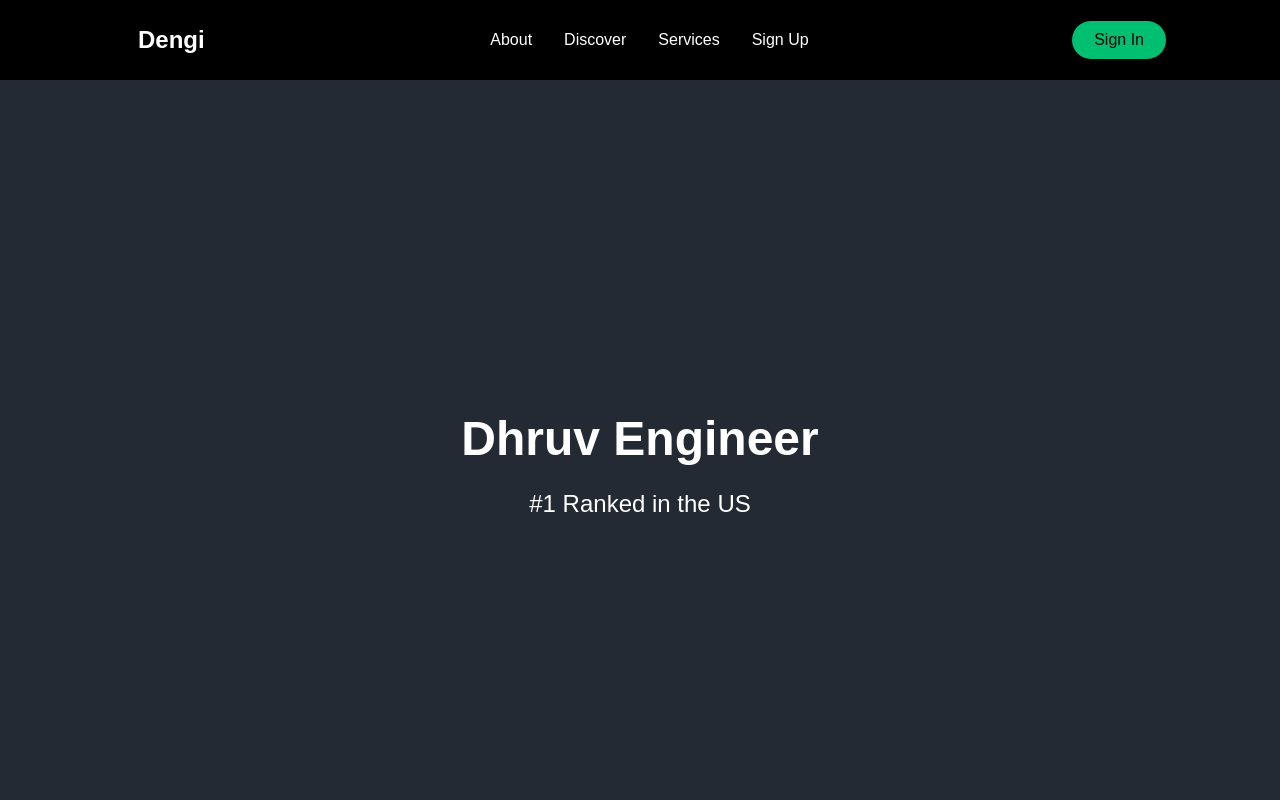
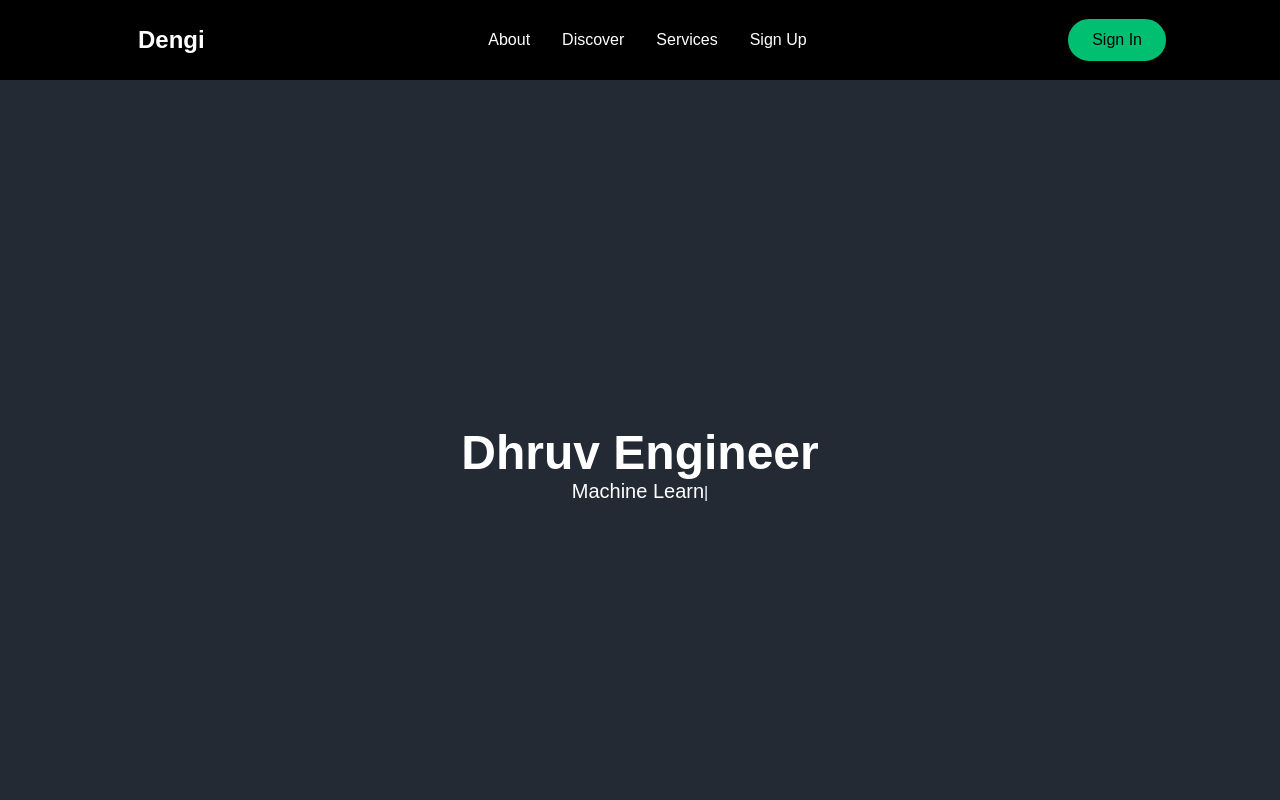
Before and after one commit to Dengineer24/Website, a React (Create React App) app: page / in a window 1280 px wide. Shown: the top 800 px of the page. Built offline with nearby package versions, Linux system fonts and the light colour scheme.

Commit message:
Text Typer added

```diff
--- a/package.json
+++ b/package.json
@@ -12,7 +12,9 @@
     "react-router-dom": "^6.2.1",
     "react-scripts": "5.0.0",
     "react-scroll": "^1.8.4",
+    "react-scroll-button": "^1.1.2",
     "styled-components": "^5.3.3",
+    "typed.js": "^2.0.12",
     "web-vitals": "^2.1.3"
   },
   "scripts": {
--- a/src/App.css
+++ b/src/App.css
@@ -3,4 +3,5 @@
   margin: 0;
   padding: 0;
   font-family: 'Encode Sans Expanded', sans-serif;
+
 }
--- a/src/components/HeroSection/HeroElements.js
+++ b/src/components/HeroSection/HeroElements.js
@@ -1,4 +1,5 @@
 import styled from 'styled-components';
+<script src="https://cdn.jsdelivr.net/npm/typed.js@2.0.12"></script>
 
 export const HeroContainer = styled.div `
     background: #0c00c0;
--- /dev/null
+++ b/src/components/HeroSection/app.css
@@ -0,0 +1,9 @@
+.text-switch {
+    color: #fff;
+    font-size: 20px;
+
+}
+
+.text-wrapper {
+    color: #fff;
+}
--- a/src/components/HeroSection/index.js
+++ b/src/components/HeroSection/index.js
@@ -1,9 +1,36 @@
 import React from 'react';
 import video from '../../videos/video.mp4'
 import { HeroContainer, HeroBg, VideoBg, HeroContent, HeroH1, HeroP, HeroBtnWrapper } from './HeroElements';
-
+import Typed from 'typed.js';
+import './app.css';
 
 const HeroSection = () => {
+  const el = React.useRef(null);
+ // Create reference to store the Typed instance itself
+	const typed = React.useRef(null);
+
+  React.useEffect(() => {
+    const options = {
+    	strings: [
+        'Aspiring Software Engineer',
+        'Machine Learning',
+        'Python '
+      ],
+      typeSpeed: 60,
+      backSpeed: 60,
+      loopCount: Infinity,
+    };
+
+    // elRef refers to the <span> rendered below
+    typed.current = new Typed(el.current, options);
+
+    return () => {
+      // Make sure to destroy Typed instance during cleanup
+      // to prevent memory leaks
+      typed.current.destroy();
+    }
+  }, [])
+
   return (
     <HeroContainer>
         <HeroBg>
@@ -11,9 +38,10 @@ const HeroSection = () => {
         </HeroBg>
         <HeroContent>
             <HeroH1>Dhruv Engineer</HeroH1>
-            <HeroP>#1 Ranked in the US</HeroP>
-            <HeroBtnWrapper>
-            </HeroBtnWrapper>
+            <div className='text-wrapper'>
+            <span className='text-switch' ref={el} />
+            </div>
+            <HeroBtnWrapper></HeroBtnWrapper>
         </HeroContent>
     </HeroContainer>
 
--- a/src/components/Navbar/NavbarElements.js
+++ b/src/components/Navbar/NavbarElements.js
@@ -12,10 +12,10 @@ export const Nav = styled.nav `
   align-items: center;
   position: sticky;
   top: 0;
-  z-index: 1;
+  z-index: 2;
 
 
-  @media screen (max-width: 960px) {
+  @media screen and (max-width: 960px) {
       transition: 0.8s all ease;
   }
 
@@ -78,8 +78,7 @@ export const NavItem = styled.li `
 `;
 
 
-export const NavLinks = styled(LinkS)
-`
+export const NavLinks = styled(LinkS)`
   color: #fff;
   display: flex;
   align-items: center;
@@ -111,7 +110,8 @@ export const NavBtnLink = styled(LinkR)`
   color: #010606;
   font-size: 16px;
   outline: none;
-  border: none;
+  border: 2px solid;
+  border-color: #01bf71;
   cursor: pointer;
   transition: all 0.2s ease-in-out;
   text-decoration: none;
@@ -119,7 +119,8 @@ export const NavBtnLink = styled(LinkR)`
   &:hover {
     transition: all 0.2s ease-in-out;
     background: #010606;
-    color: #010606;
+    color: #fff;
+    border-color: #01bf71;
   }
 
 `
--- a/src/components/infoSection/index.js
+++ b/src/components/infoSection/index.js
@@ -1,7 +1,6 @@
 import React from 'react'
 import { Button } from 'react-scroll'
 import { ImgWrap, InfoContainer, InfoWrapper, InfoRow, Column1, Column2, TextWrapper, TopLine, Heading, Subtitle, BtnWrap, Img } from './infoElements'
-
 
 
 const InfoSection = () => {
@@ -16,7 +15,7 @@ const InfoSection = () => {
                             <Heading>Heading</Heading>
                             <Subtitle>Subtitle</Subtitle>
                             <BtnWrap>
-                                <Button to="home">Button</Button>
+                                 {/* <Button to="home">Button</Button>   */}
                             </BtnWrap>
                         </TextWrapper>
                     </Column1>
@@ -29,7 +28,7 @@ const InfoSection = () => {
             </InfoWrapper>
         </InfoContainer>
     </>
-  )
-}
+  );
+};
 
-export default InfoSection
+export default InfoSection;
--- a/src/components/infoSection/infoElements.js
+++ b/src/components/infoSection/infoElements.js
@@ -1,14 +1,14 @@
 import styled from "styled-components";
 
 export const InfoContainer = styled.div`
-    color: #fff;
-    /* background: ${({lightBg}) => (lightBg ? '#f9f9f9' : '010606')}; */
+    color: #000;
+    background: ${({lightBg}) => (lightBg ? '#f9f9f9' : '010606')};
 
     @media screen and (max-width: 768px) {
         padding: 100px 0;
     }
 
-`
+`;
 
 export const InfoWrapper = styled.div`
     display: grid;
@@ -20,38 +20,40 @@ export const InfoWrapper = styled.div`
     margin-left: auto;
     padding: 0 24px;
     justify-content: center;
-`
+
+`;
 
 export const InfoRow = styled.div`
     display: grid;
     grid-auto-columns: minmax(auto, 1fr);
     align-items: center;
-    /* grid-template-areas: ${({imgStart}) => (imgStart ? `'col2 col1'` : `'col1 col2'` )}; */
+    grid-template-areas: ${({imgStart}) => (imgStart ? `'col2 col1'` : `'col1 col2'` )};
 
 
     @media screen and (max-width: 768px) {
-        /* grid-template-areas: ${({imgStart}) => (imgStart ? `'col1' 'col2'` : `'col1 col1' 'col2 col2'`)}; */
+        grid-template-areas: ${({imgStart}) => (imgStart ? `'col1' 'col2'` : `'col1 col1' 'col2 col2'`)};
     }
-`
+`;
 
 export const Column1 = styled.div`
     margin-bottom: 15px;
     padding: 0 15px;
     grid-area: col1;
 
-`
+`;
+
 export const Column2 = styled.div`
     margin-bottom: 15px;
     padding: 0 15px;
     grid-area: col2;
 
-`
+`;
 
 export const TextWrapper = styled.div`
     max-width: 540px;
     padding-top: 0;
     padding-bottom: 60px;
-`
+`;
 
 export const TopLine = styled.p`
     color: #01bf71;
@@ -61,39 +63,39 @@ export const TopLine = styled.p`
     letter-spacing: 1.4px;
     text-transform: uppercase;
     margin-bottom: 16px;
-`
+`;
 
 export const Heading = styled.h1`
     margin-bottom: 24px;
     font-size: 48px;
     line-height: 1.1;
     font-weight: 600;
-    /* color: ${({ lightText }) => (lightText ? '#f7f8a' : '010606')}; */
+    color: ${({ lightText }) => (lightText ? '#f7f8a' : '010606')};
 
     @media screen and (max-width: 480px) {
         font-size: 32px;
     }
-`
+`;
 
 export const Subtitle = styled.p`
     max-width: 440px;
     margin-bottom: 35px;
     line-height: 24px;
-    /* color: ${({ darktext }) => (darktext ? '#010606' : '#fff')}; */
-`
+    color: ${({ darktext }) => (darktext ? '#010606' : '#fff')};
+`;
 
 export const BtnWrap = styled.div`
     display: flex;
     justify-content: flex-start;
-`
+`;
 
 export const ImgWrap = styled.div`
     max-width: 555px;
     height: 100%;
-`
+`;
 
 export const Img = styled.img`
     width: 100%;
     margin: 0 0 10px 0;
     padding-right: 0;
-`
+`;
--- a/src/pages/index.js
+++ b/src/pages/index.js
@@ -13,10 +13,10 @@ const Home = () => {
 
   return (
       <>
-       <Sidebar isOpen={isOpen} toggle={toggle}/>
-       <Navbar toggle={toggle}/>
-       <HeroSection />
-       {/* <InfoSection />   */}
+        <Sidebar isOpen={isOpen} toggle={toggle}/>
+        <Navbar toggle={toggle}/>
+        <HeroSection />
+        <InfoSection />
       </>
   );
 };
```
Also changed, not shown: 1 other file (tests, documents, lock files or other folders).
